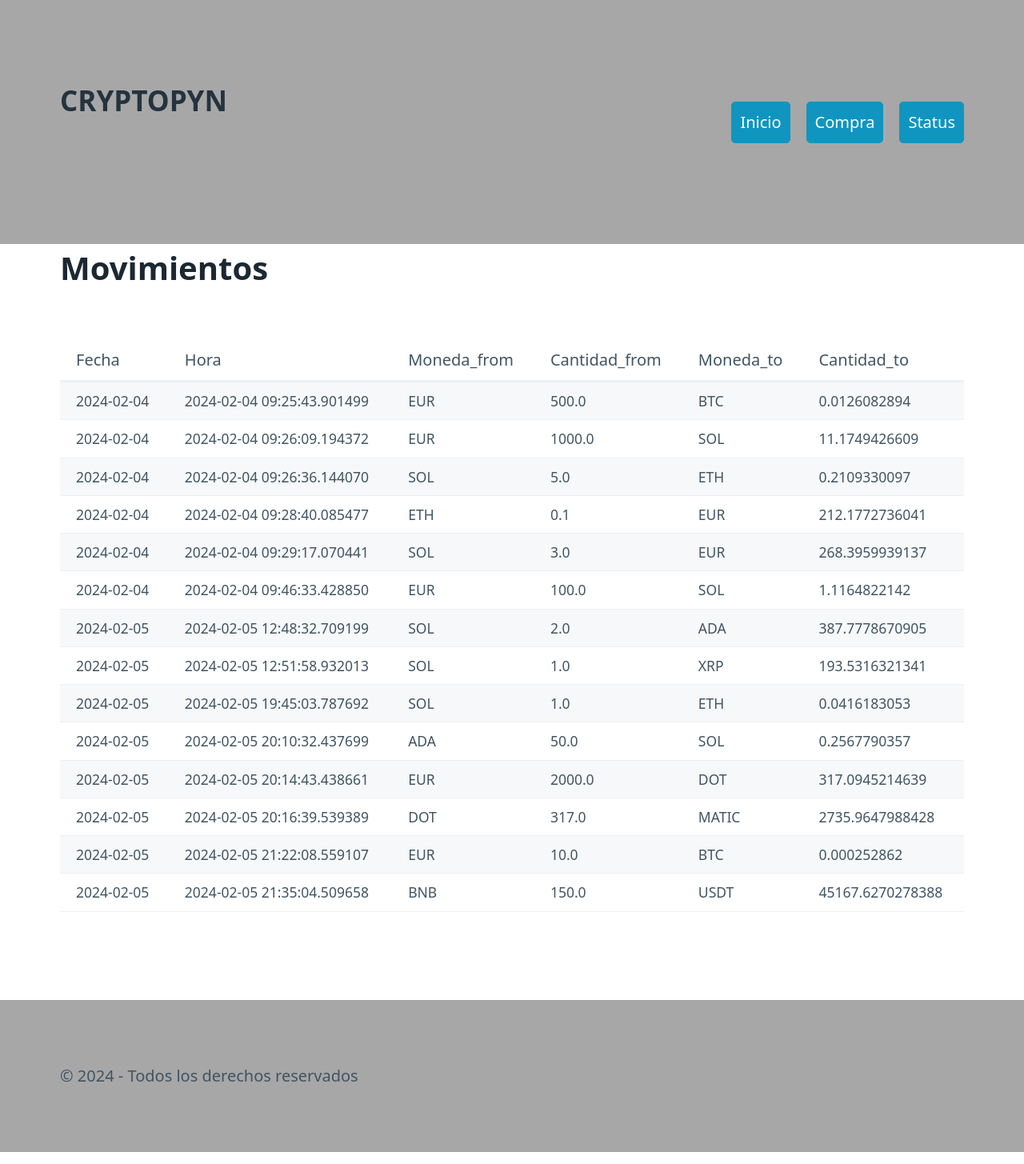
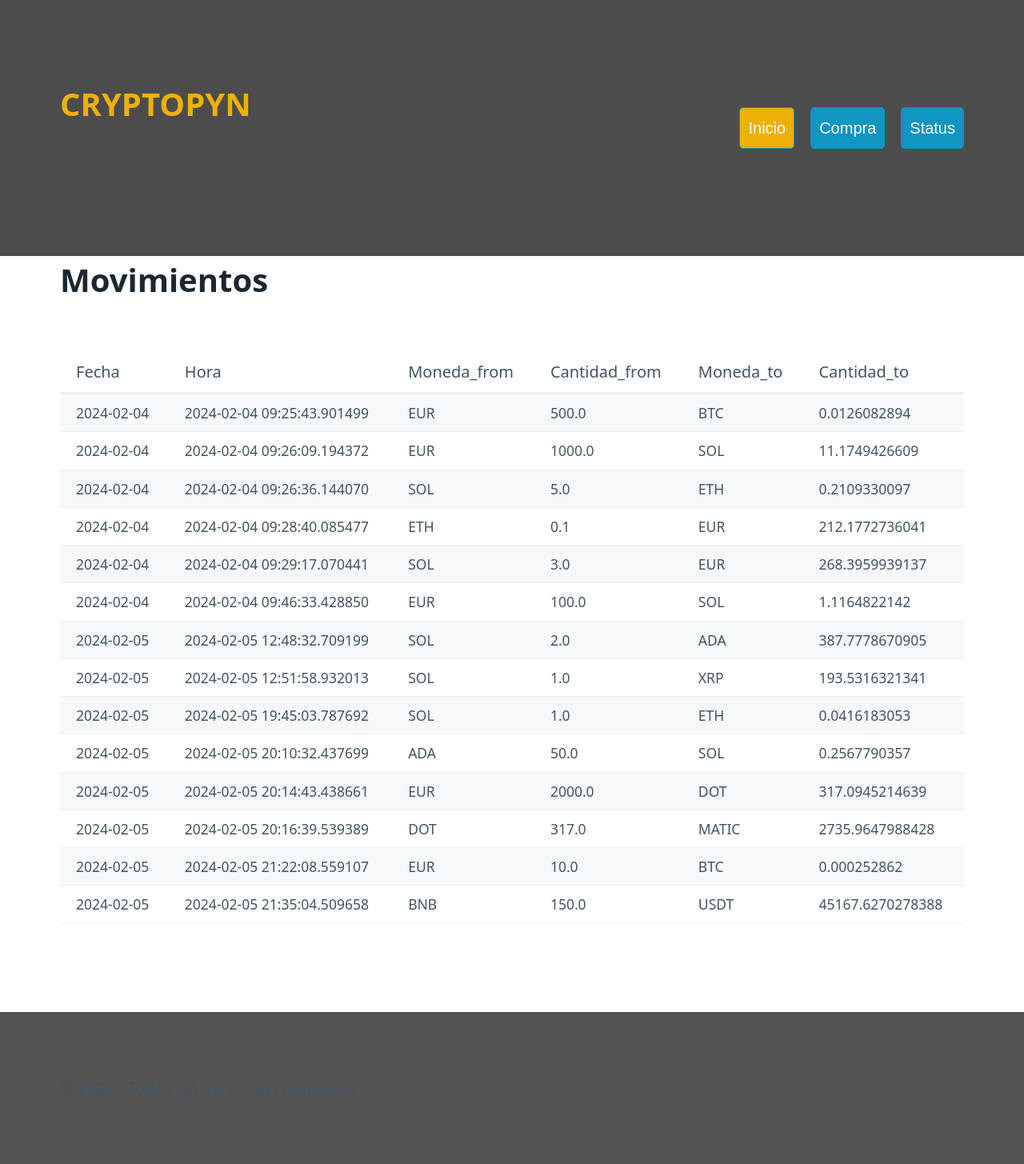
Before and after one commit to 9000Noemi/Proyecto-Final-Noemi_Bootcamp0, a Flask app: page / in a window 1280 px wide. Shown: the whole page at 80% size. Run offline with Flask 3, Linux system fonts and the light colour scheme; data comes from the database, SQL or seed files in the repository; both versions use the stored data as it was after the commit.

Commit message:
Bloqueo de botones y color

```diff
--- a/flask_classic/__init__.py
+++ b/flask_classic/__init__.py
@@ -1,4 +1,4 @@
-from flask import Flask
+from flask import Flask, request, url_for
 
 app = Flask(__name__, instance_relative_config=True)
 
--- a/flask_classic/models.py
+++ b/flask_classic/models.py
@@ -39,10 +39,12 @@ def coin_sum(moneda_to):
     conectar = Conexion("SELECT SUM(cantidad_from) FROM Movimientos WHERE moneda_from=?", (moneda_to,))
     resultado_from = conectar.res.fetchall()
     conectar.con.close()
-
-    #  3. El saldo es la resta (1 - 2)
-    #Transformamos los datos de la BD en str y luego en float para evitar el type error de la tupla: float(''.join(map(str, xxx)
-    resultado = float(''.join(map(str,resultado_to[0]))) - float(''.join(map(str,resultado_from[0])))
+    if (''.join(map(str,resultado_from[0])) != 'None'):
+        #  3. El saldo es la resta (1 - 2)
+        #Transformamos los datos de la BD en str y luego en float para evitar el type error de la tupla: float(''.join(map(str, xxx)
+        resultado = float(''.join(map(str,resultado_to[0]))) - float(''.join(map(str,resultado_from[0])))
+    else:
+        resultado = float(''.join(map(str,resultado_to[0])))
 
     return resultado
 
--- a/flask_classic/pruebas.py
+++ b/flask_classic/pruebas.py
@@ -91,3 +91,9 @@
 
   <button type="execute">EXECUTE</button>>-->
   '''
+
+'''
+<li {% if active_page == 'listaMovimientos' %}class= "active"{% endif %}><a href="/" role="button">Inicio</a></li>
+<li {% if active_page == 'registroMovimientos' %}class= "active"{% endif %}><a href="/purchase" role="button">Compra</a></li>
+<li {% if active_page == 'estadoInversion' %}class= "active"{% endif %}><a href="/status" role="button">Status</a></li>
+'''
--- a/flask_classic/registroFormulario.py
+++ b/flask_classic/registroFormulario.py
@@ -1,5 +1,5 @@
 from flask_wtf import FlaskForm
-from wtforms import DateField,StringField,FloatField,SubmitField,SelectField #creo q no necesito datefield xq no uso fechas
+from wtforms import DateField,StringField,FloatField,SubmitField,SelectField
 from wtforms.validators import DataRequired, InputRequired, ValidationError
 from flask_classic.models import *
 import requests
--- a/flask_classic/routes.py
+++ b/flask_classic/routes.py
@@ -1,7 +1,7 @@
 from wtforms import ValidationError
 from flask_classic import app
 from flask_classic.models import *
-from flask import render_template,request,redirect,flash
+from flask import render_template,request,redirect,flash, url_for
 import requests
 from config import APIKEY
 from datetime import date, datetime
@@ -14,13 +14,17 @@ def validate_moneda_from(moneda_from, cantidad):
         #Calculamos la cantidad de dinero que tenemos disponible para tradear de la moneda_from (llamada a la BD en coin_sum)
         get_moneda = coin_sum(moneda_from)
 
+        # En caso de no disponer de suficiente saldo, mostrar un error:
+        if get_moneda<cantidad:
+            flash("No tiene suficiente saldo de esta moneda")
+            raise ValidationError('No tiene suficiente saldo de esta moneda1.')
+
         #Para evitar un error en caso de no tener X moneda mostramos una excepcion:
     except ValueError:
-        raise ValidationError("No dispone de saldo en esta moneda. ")
+        flash("No dispone de saldo en esta moneda")
+        raise ValidationError("No dispone de saldo en esta moneda1.")
 
-    # En caso de no disponer de suficiente saldo, mostrar un error:
-    if get_moneda<cantidad:
-        raise ValidationError('No tiene suficiente saldo de esta moneda.')
+
 
 
 def calcular_cambio(moneda_from, moneda_to):
@@ -28,14 +32,14 @@ def calcular_cambio(moneda_from, moneda_to):
     r = requests.get(url)
 
     lista_api = r.json()
+    print(lista_api)
     return lista_api["rate"]
-
 
 
 @app.route("/")
 def listaMovimientos():
     todos = select_all()
-    return render_template("listaMovimientos.html", datos= todos)
+    return render_template("listaMovimientos.html", datos= todos, active_page="listaMovimientos")
 
 @app.route("/purchase", methods=["GET","POST"])
 def registroMovimientos():
@@ -46,7 +50,9 @@ def registroMovimientos():
     if request.method == "POST":
         #Si pulsamos Calcular consulta a la api y añade a la plantilla el resultado de las variables
         if form.boton_calculo.data:
-            validate_moneda_from(form.moneda_from.data, form.cantidad.data)
+            #Para tener euros ilimitados sacamos los euros de la validación:
+            if form.moneda_from.data != "EUR":
+                validate_moneda_from(form.moneda_from.data, form.cantidad.data)
             consulta_api = calcular_cambio(form.moneda_from.data, form.moneda_to.data)
             rate_formateada = "{:.10f}".format(consulta_api)
             cantidad_cambio = consulta_api * form.cantidad.data
@@ -67,11 +73,11 @@ def registroMovimientos():
             return redirect("/")
 
         #Aquí cargamos la plantilla
-        return render_template("registroMovimientos.html", dataForm = form, resultado_api = rate_formateada, precio_cantidad = cantidad_formateada )
+        return render_template("registroMovimientos.html", dataForm = form, resultado_api = rate_formateada, precio_cantidad = cantidad_formateada, active_page="registroMovimientos")
 
     else:
         #si es solo GET cargamos la plantilla con el formulario vacío
-        return render_template("registroMovimientos.html",dataForm=form)
+        return render_template("registroMovimientos.html",dataForm=form, active_page="registroMovimientos")
 
 @app.route("/status")
 def estadoInversion():
@@ -103,7 +109,7 @@ def estadoInversion():
         #Hacemos una nueva lista con el valor en euros de cada crypto:
         total_valor_actual.append(valor_diferencia*valor_actual)
 
-    # Sumamos todos los elementos de la lista para obtener el total en euros de todas las cryto:
+    # Sumamos todos los elementos de la lista para obtener el total en euros de todas las crypto:
     print(sum(total_valor_actual))
 
-    return render_template("estadoInversion.html", dataInvertido="{:.2f}".format(invertido), dataRecuperado="{:.2f}".format(recuperado), dataValorCompra="{:.2f}".format(valor_compra), dataTotalValorActual="{:.2f}".format(sum(total_valor_actual)))
+    return render_template("estadoInversion.html", dataInvertido="{:.2f}".format(invertido), dataRecuperado="{:.2f}".format(recuperado), dataValorCompra="{:.2f}".format(valor_compra), dataTotalValorActual="{:.2f}".format(sum(total_valor_actual)),active_page="estadoInversion")
--- a/flask_classic/static/styles.css
+++ b/flask_classic/static/styles.css
@@ -1,5 +1,25 @@
-header,footer {
-    background-color: rgba(34, 34, 34, 0.397);
+header {
+    background-color: rgba(65, 64, 64, 0.938);
+    width: 100%;
+}
+
+p {color:rgba(255, 187, 0, 0.904);}
+
+
+
+
+nav ul li {
+        font-family: Arial;
+        font-size: 10px;
+}
+
+header nav ul li.active a {
+    background-color: rgba(255, 187, 0, 0.904);
+}
+
+
+footer {
+    background-color: rgba(8, 6, 6, 0.692)
 }
 
 body{
@@ -14,3 +34,9 @@ ul.errors{
     font-weight: bold;
     font-size: 0.8em;
 }
+
+ul.flashes{
+    color: rgb(125, 202, 8);
+    font-weight: bold;
+    font-size: 0.9em;
+}
--- a/flask_classic/templates/base.html
+++ b/flask_classic/templates/base.html
@@ -3,11 +3,13 @@
 <head>
     <meta charset="UTF-8">
     <meta name="viewport" content="width=device-width, initial-scale=1.0">
-    <title>CRIPTOPY</title>
+    <title>CRIPTOPYN</title>
     <link rel="stylesheet" href="/static/pico.css">
     <link rel="stylesheet" href="/static/styles.css">
     <link rel="stylesheet" href="https://fonts.googleapis.com/css2?family=Material+Symbols+Outlined:opsz,wght,FILL,GRAD@24,400,0,0" />
     <link rel="stylesheet" href="https://fonts.googleapis.com/css2?family=Material+Symbols+Outlined:opsz,wght,FILL,GRAD@24,400,0,0" />
+    <link rel="stylesheet" href="{{ url_for('static', filename='styles.css') }}">
+
 </head>
 <body>
 
@@ -16,21 +18,24 @@
 
         <nav>
             <ul>
-                <li><strong><H2>CRYPTOPYN</H2></strong></li>
+                <li><strong><H1> <p>CRYPTOPYN</p></H1></strong></li>
 
             </ul>
             <ul>
-                <li><a href="/" role="button">Inicio</a></li>
-                <li><a href="/purchase" role="button">Compra</a></li>
-                <li><a href="/status" role="button">Status</a></li>
-              </ul>
 
+                <li {% if active_page == 'listaMovimientos' %}class="active"{% endif %}><a href="{{ '#' if active_page == 'listaMovimientos' else '/' }}" role="button">Inicio</a></li>
+                <li {% if active_page == 'registroMovimientos' %}class="active"{% endif %}><a href="{{ '#' if active_page == 'registroMovimientos' else '/purchase' }}" role="button">Compra</a></li>
+                <li {% if active_page == 'estadoInversion' %}class="active"{% endif %}><a href="{{ '#' if active_page == 'estadoInversion' else '/status' }}" role="button">Status</a></li>
+
+
+            </ul>
 
           </nav>
 
     </div>
 
 </header>
+
 
 <section class="container">
     {% block contenido %}
--- a/flask_classic/templates/estadoInversion.html
+++ b/flask_classic/templates/estadoInversion.html
@@ -1,4 +1,9 @@
 {% extends "base.html" %}
+
+{% block active_page %}
+    {{ active_page }}
+{% endblock %}
+
 
 {% block contenido %}
 
--- a/flask_classic/templates/listaMovimientos.html
+++ b/flask_classic/templates/listaMovimientos.html
@@ -1,6 +1,21 @@
 {% extends "base.html" %}
 
+{% block active_page %}
+    {{ active_page }}
+{% endblock %}
+
+
 {% block contenido %}
+
+{% with messages = get_flashed_messages() %}
+  {% if messages %}
+    <ul class=flashes>
+    {% for message in messages %}
+      <li>{{ message }}</li>
+    {% endfor %}
+    </ul>
+  {% endif %}
+{% endwith %}
 
 <h1>Movimientos</h1>
 {% if datos %}
```
Also changed, not shown: flask_classic/tasa_cambios.py (+0 -9 lines), flask_classic/templates/registroMovimientos.html (+15 -0 lines), data/Movimientos.sqlite, readme.md.
